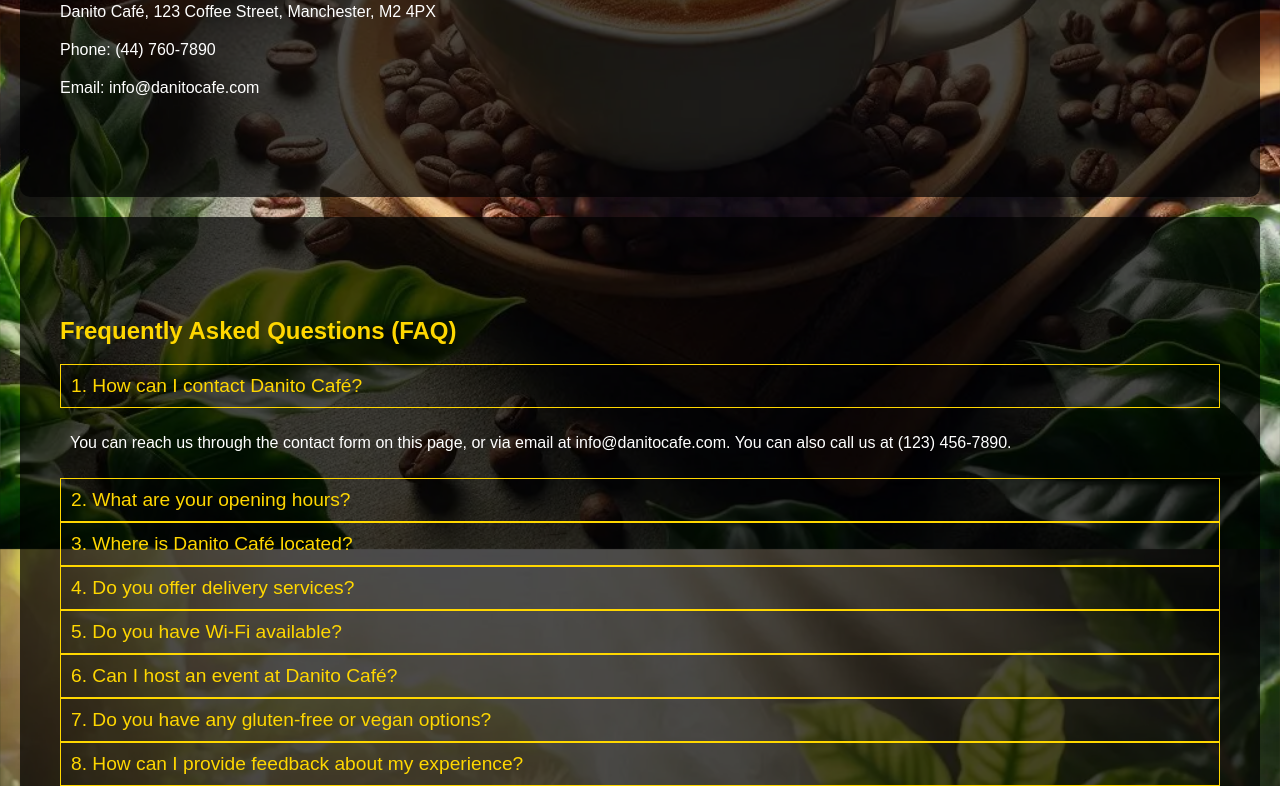
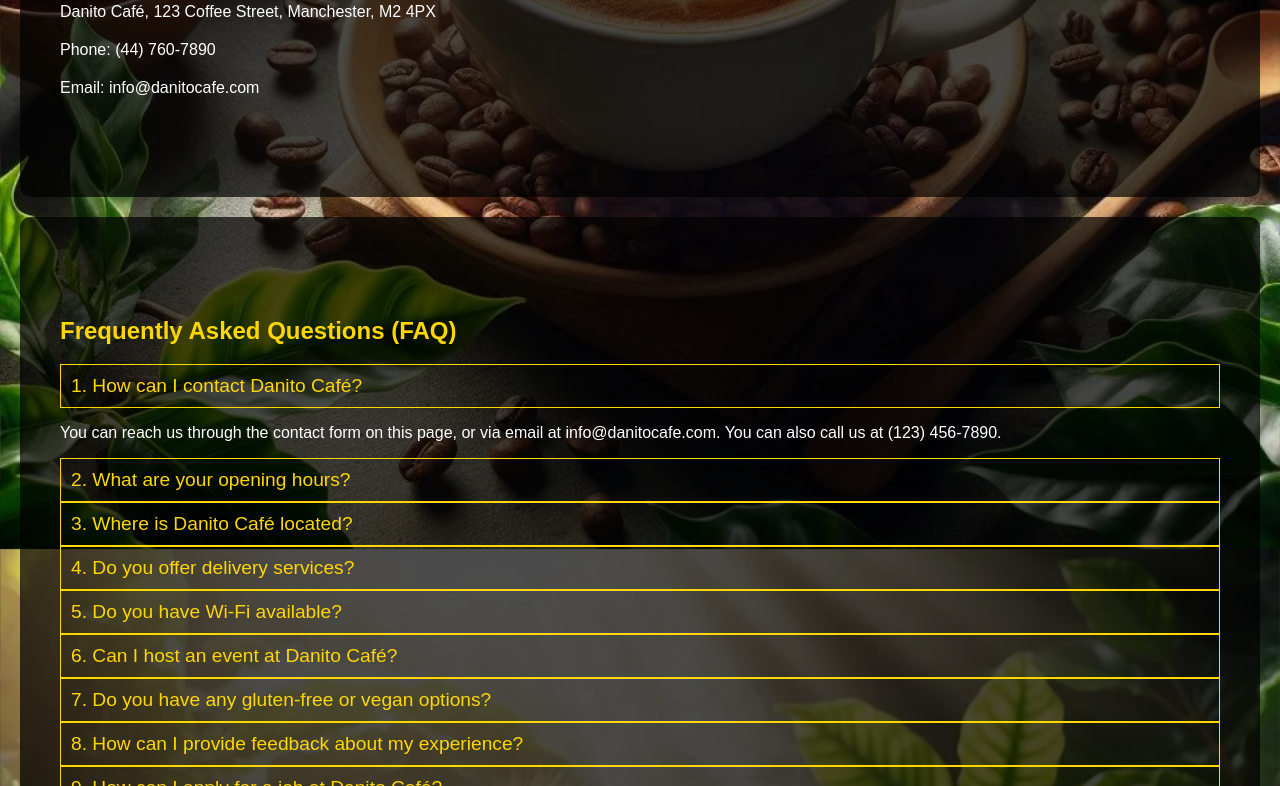
Before and after one commit to austzdee/dannitoCafe, a plain HTML site: page contact.html in a window 1280 px wide. Both pictures are taken after a click on the button "1. How can I contact Danito Café?". Shown: the part 731-1517 px from the top of the page. Drawn offline with Linux system fonts and the light colour scheme.

Commit message:
modified script.js

```diff
--- a/Javascript/script.js
+++ b/Javascript/script.js
@@ -1,4 +1,7 @@
 function toggleAnswer(id) {
     const answer = document.getElementById(id);
-    answer.style.display = (answer.style.display === 'block') ? 'none' : 'block';
+    const isVisible = answer.style.display === 'block';
+    answer.style.display = isVisible ? 'none' : 'block';
+    answer.previousElementSibling.setAttribute('aria-expanded', !isVisible);
+
 }
--- a/css/styles.css
+++ b/css/styles.css
@@ -280,10 +280,11 @@
 }
 
 .faq-answer {
-    padding: 10px;
-    background: transparent;
+
     display: none;
+    margin-top: 10px;
     color: #FFFFFF;
+
 }
 
 .faq-answer.active {
```
